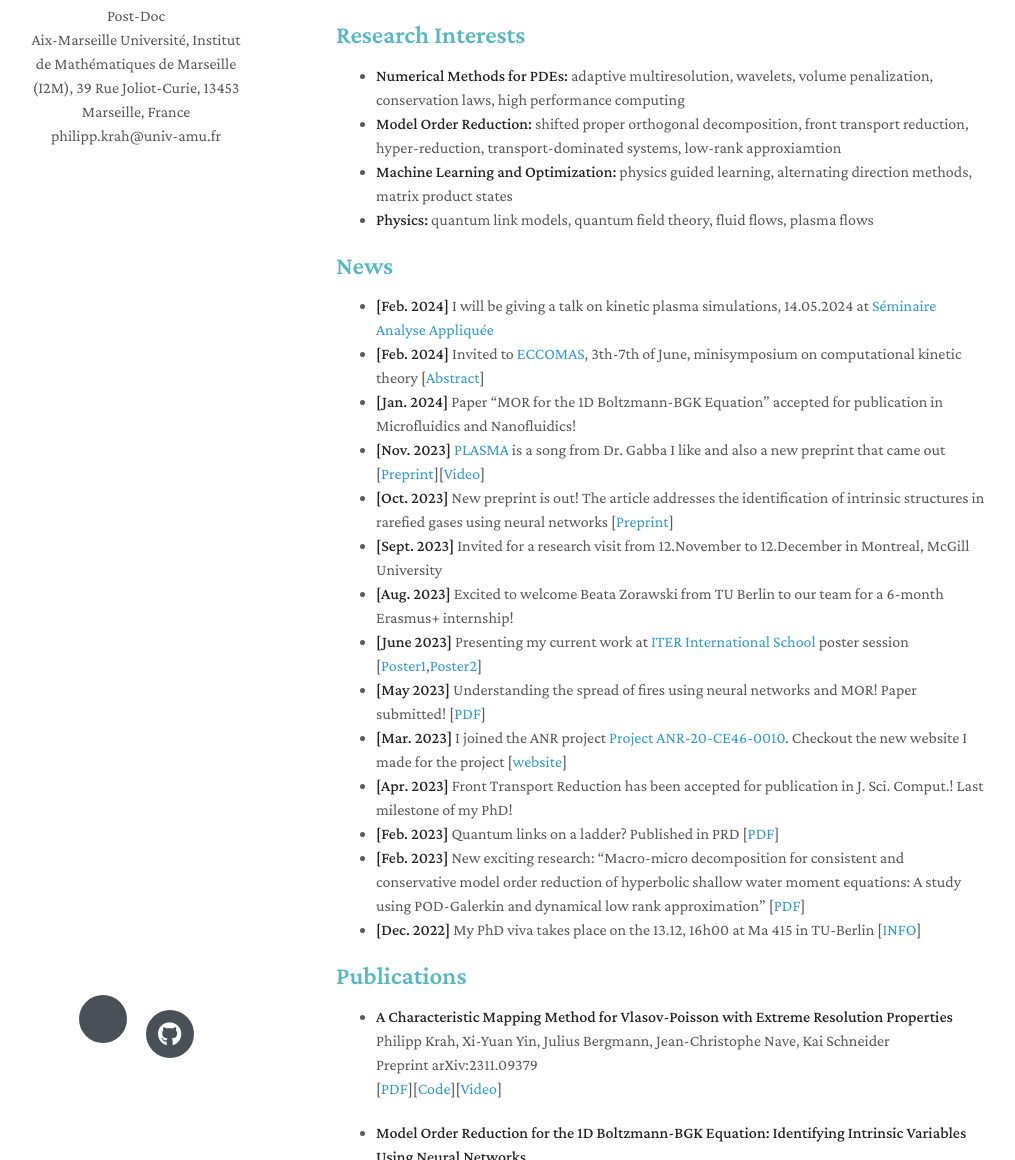
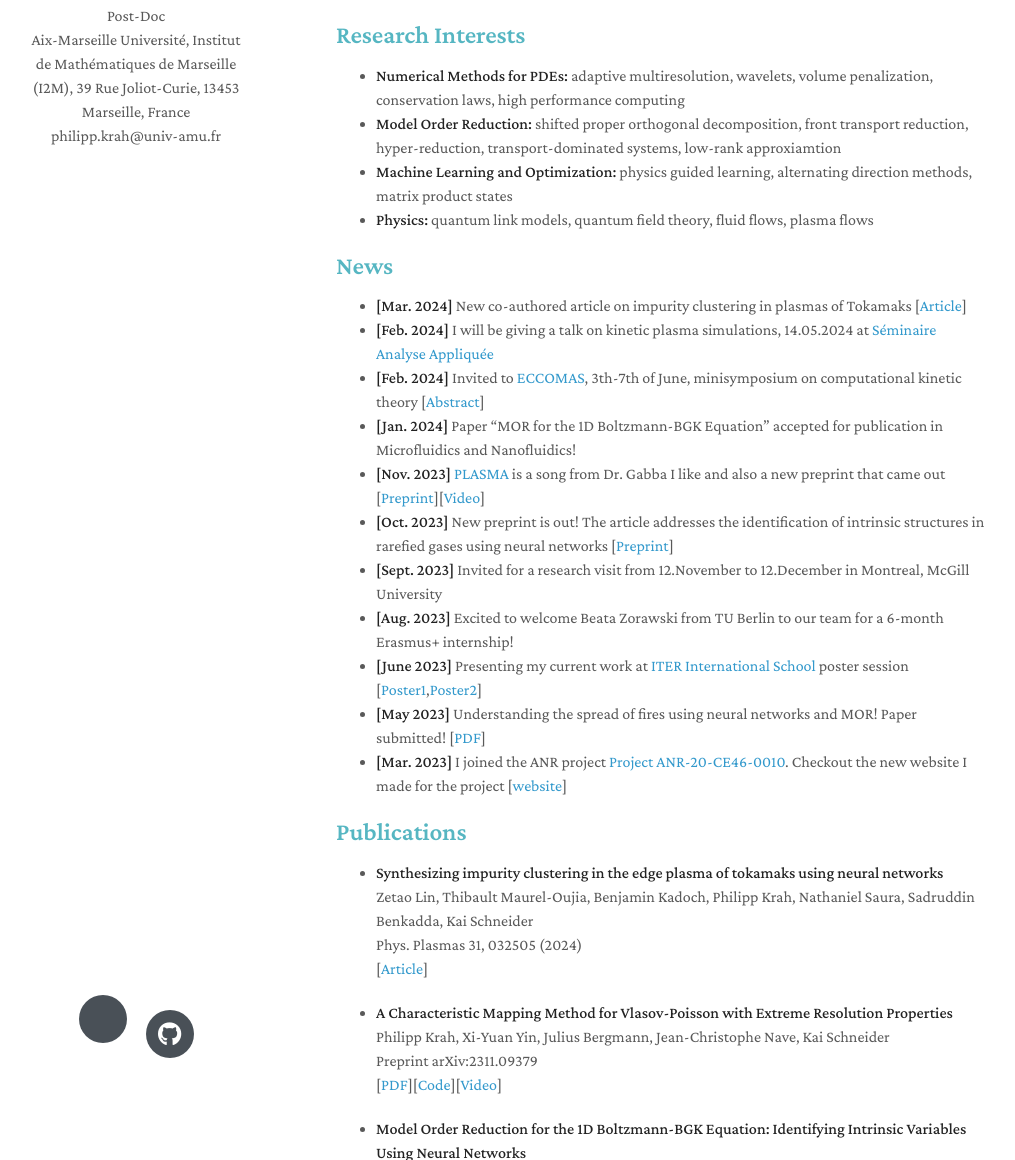
Before and after one commit to Philipp137/Philipp137.github.io, a Jekyll site: the page built from index.markdown, in a window 1280 px wide and 1400 px high. Shown: the part 240-1400 px from the top of the window, without its empty margins (134-1149 px from the left). Built offline with Jekyll 4.4.1, drawn with Linux system fonts in a browser that asks for light colours; nearby versions of some CDN libraries; a style sheet for code colours, icons or effects is not loaded.

Commit message:
phys. plasmas

```diff
--- a/index.markdown
+++ b/index.markdown
@@ -18,6 +18,7 @@ Physics-love, Algorithms-fun, [Rhythm-freedom](https://soundcloud.com/massesandb
 
 ## News
 
+- **[Mar. 2024]** New co-authored article on impurity clustering in plasmas of Tokamaks [[Article](https://doi.org/10.1063/5.0178085)]
 - **[Feb. 2024]** I will be giving a talk on kinetic plasma simulations, 14.05.2024 at [Séminaire Analyse Appliquée](https://www.i2m.univ-amu.fr/agenda/seminaires/analyse-appliquee-aa/)
 - **[Feb. 2024]** Invited to [ECCOMAS](https://eccomas2024.org), 3th-7th of June, minisymposium on computational kinetic theory [[Abstract](https://Philipp137.github.io/assets/other/ECOMAS.pdf)]
 - **[Jan. 2024]** Paper "MOR for the 1D Boltzmann-BGK Equation" accepted for publication in Microfluidics and Nanofluidics!
@@ -28,12 +29,16 @@ Physics-love, Algorithms-fun, [Rhythm-freedom](https://soundcloud.com/massesandb
 - **[June 2023]** Presenting my current work at [ITER International School](https://iis2023.sciencesconf.org/) poster session [[Poster1](https://Philipp137.github.io/assets/poster/20230628_Poster_KrahYinBergmannNaveSchneider.pdf),[Poster2](https://Philipp137.github.io/assets/poster/20230628_Poster_KoellermeierKrah.pdf)]
 - **[May 2023]** Understanding the spread of fires using neural networks and MOR! Paper submitted! [[PDF](https://arxiv.org/pdf/2304.14872.pdf)]
 - **[Mar. 2023]** I joined the ANR project [Project ANR-20-CE46-0010](https://anr.fr/Projet-ANR-20-CE46-0010). Checkout the new website I made for the project [[website](https://characteristicmappingmethod.github.io/)]
-- **[Apr. 2023]** Front Transport Reduction has been accepted for publication in J. Sci. Comput.! Last milestone of my PhD!
-- **[Feb. 2023]** Quantum links on a ladder? Published in PRD [[PDF](https://journals.aps.org/prd/pdf/10.1103/PhysRevD.107.L031504)]
-- **[Feb. 2023]** New exciting research: "Macro-micro decomposition for consistent and conservative model order reduction of hyperbolic shallow water moment equations: A study using POD-Galerkin and dynamical low rank approximation" [[PDF](https://arxiv.org/pdf/2302.01391.pdf)]
-- **[Dec. 2022]** My PhD viva takes place on the 13.12, 16h00 at Ma 415 in TU-Berlin [[INFO](https://Philipp137.github.io/assets/other/invite_PhD_Krah.pdf)]
 
 ## Publications
+
+- **Synthesizing impurity clustering in the edge plasma of tokamaks using neural networks**
+  <br>
+  Zetao Lin, Thibault Maurel-Oujia, Benjamin Kadoch, Philipp Krah, Nathaniel Saura, Sadruddin Benkadda, Kai Schneider
+  <br>
+  Phys. Plasmas 31, 032505 (2024)
+  <br>
+  [[Article](https://doi.org/10.1063/5.0178085)]
 
 - **A Characteristic Mapping Method for Vlasov-Poisson with Extreme Resolution Properties**
   <br>
```
